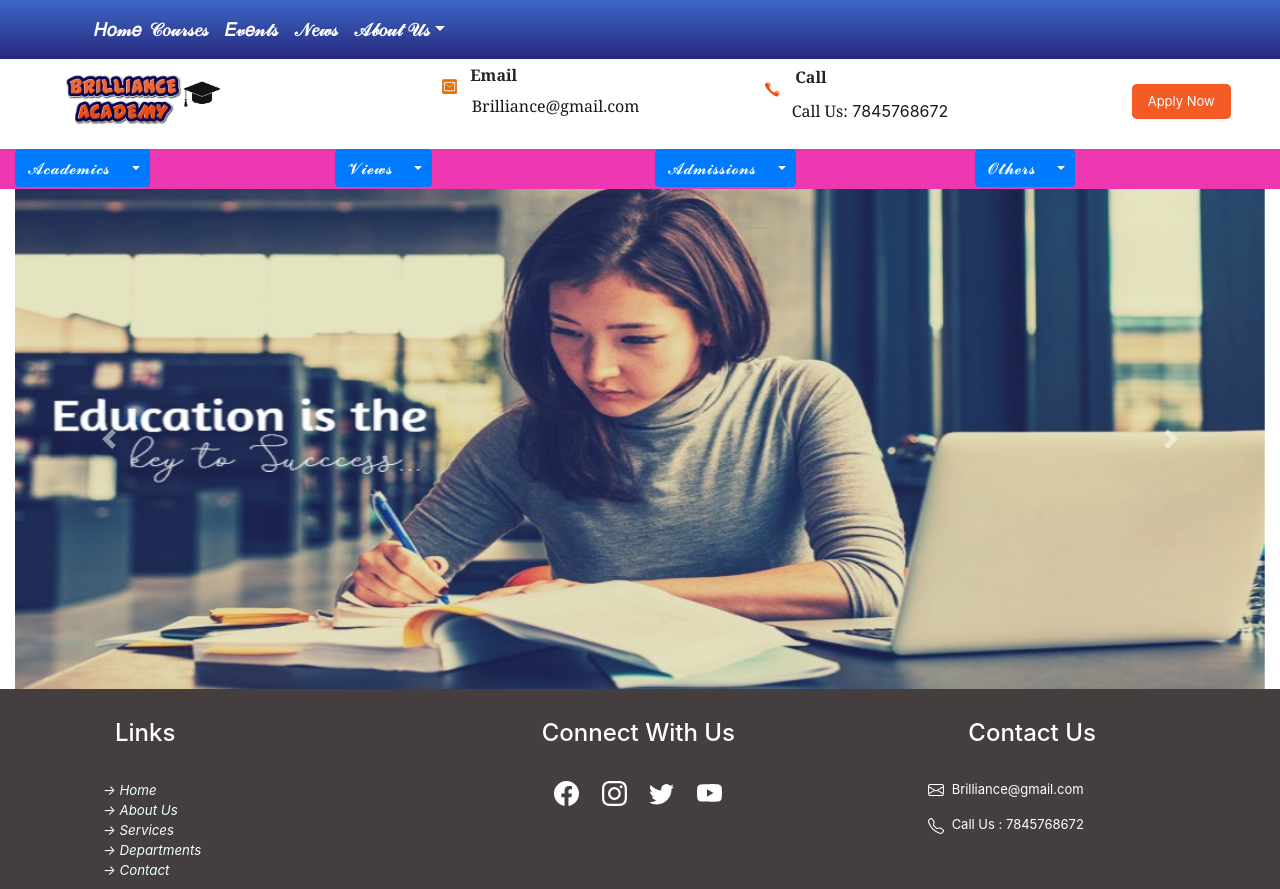
After one commit to Akhilamk/mypro_clg, a Laravel app: page /studhome in a window 1280 px wide. The commit adds this page. Run offline with Laravel 8, Linux system fonts and the light colour scheme.

Commit message:
new commit

```diff
--- a/config/database.php
+++ b/config/database.php
@@ -15,7 +15,7 @@ return [
     |
     */
 
-    'default' => env('DB_CONNECTION', 'mysql'),
+    'default' => env('DB_CONNECTION', 'pgsql'),
 
     /*
     |--------------------------------------------------------------------------
@@ -68,9 +68,9 @@ return [
             'url' => env('DATABASE_URL'),
             'host' => env('DB_HOST', '127.0.0.1'),
             'port' => env('DB_PORT', '5432'),
-            'database' => env('DB_DATABASE', 'forge'),
-            'username' => env('DB_USERNAME', 'forge'),
-            'password' => env('DB_PASSWORD', ''),
+            'database' => env('DB_DATABASE', 'clgpro'),
+            'username' => env('DB_USERNAME', 'postgres'),
+            'password' => env('DB_PASSWORD', 'akhila123'),
             'charset' => 'utf8',
             'prefix' => '',
             'prefix_indexes' => true,
--- a/resources/views/adminhome.blade.php
+++ b/resources/views/adminhome.blade.php
@@ -42,7 +42,7 @@
         </div>
         <br>
         <div style="width: 150px;height: 100px;background-color: darkmagenta;margin-left: 20px;text-align: center;">
-            <a href="" id="a1"><br> News</a>
+            <a href="news" id="a1"><br> News</a>
 
         </div>
         <br>
--- /dev/null
+++ b/resources/views/studenthome.blade.php
@@ -0,0 +1,120 @@
+@extends('headfoot') @section('content')
+<!-- first section -->
+  <div class="row">
+            <div class="col-lg-4 col-sm-12 col-xs-12 col-md-12" style="height: 90px; background-color: white;"><img src="{{url('images/brillions.png')}}" style="height:60px; margin-top: 10px; margin-left: 50px; " alt=""><img src="{{url('images/grad.jpg')}}" alt="" style="height: 40px;"></div>
+            <div class="col-lg-3 col-sm-12 col-xs-12 col-md-12 " style="height: 90px; background-color:white;"><img src="{{url('images/emaillogo.png')}}" style="margin-top: 20px; height: 15px;" alt="">&nbsp;&nbsp;&nbsp;<b style="font-family: Georgia, 'Times New Roman', Times, serif; margin-top: 100px;">Email</b> <br><span style="color: rgb(24, 24, 27); margin-left: 30px;font-family: Georgia, 'Times New Roman', Times, serif;">Brilliance@gmail.com</span>                </div>
+            <div class="col-lg-3 col-sm-12 col-xs-12 col-md-12 " style="height: 90px; background-color: white;"><img src="{{url('images/calllogo.png')}}" style="margin-top: 20px; height: 20px;" alt="">&nbsp;&nbsp;&nbsp;<b style="font-family: Georgia, 'Times New Roman', Times, serif; margin-top: 100px;">Call</b> <br><span style="color: rgb(24, 24, 27); margin-left: 30px;"><span style="font-family: Georgia, 'Times New Roman', Times, serif;">Call Us:</span>                7845768672</span>
+            </div>
+            <div class="col-lg-2 col-sm-12 col-xs-12 col-md-12 d-none d-lg-block " style="height: 90px; background-color: white;"><button class="btn btn-lg btn-primary" style="margin-top: 25px; height: 35px; background-color: rgb(245, 92, 37); font-size: small; border: none; margin-left: 50px;">Apply Now</button></div>
+
+        </div>
+        <!-- ////end//// -->
+
+<div class="row">
+
+    <div class="col-3" style="height: 40px; background-color: rgb(236, 55, 176);">
+            <!-- ////academics/// -->
+       <!-- Example split danger button -->
+    <div class="btn-group">
+    <button type="button" class="btn btn-primary">𝓐𝓬𝓪𝓭𝓮𝓶𝓲𝓬𝓼</button>
+    <button type="button" class="btn btn-primary dropdown-toggle dropdown-toggle-split" data-toggle="dropdown" aria-haspopup="true" aria-expanded="false">
+      <span class="sr-only">Toggle Dropdown</span>
+    </button>
+    <div class="dropdown-menu">
+        <a class="dropdown-item" href="#">𝐓𝐢𝐦𝐞𝐭𝐚𝐛𝐥𝐞</a>
+      <a class="dropdown-item" href="#">𝐏𝐫𝐨𝐣𝐞𝐜𝐭</a>
+      <a class="dropdown-item" href="#">𝐀𝐬𝐬𝐢𝐠𝐧𝐦𝐞𝐧𝐭𝐬</a>
+      <a class="dropdown-item" href="#">𝐒𝐞𝐦𝐢𝐧𝐚𝐫</a>
+      <a class="dropdown-item" href="#">𝐄𝐱𝐚𝐦𝐢𝐧𝐚𝐭𝐢𝐨𝐧𝐬</a>
+
+
+      <div class="dropdown-divider"></div>
+    </div>
+  </div>
+  <!-- ///end///// -->
+    </div>
+
+    <div class="col-3" style="height: 40px; background-color: rgb(236, 55, 176);">
+          <!-- ////views/// -->
+        <div class="btn-group">
+        <button type="button" class="btn btn-primary">𝓥𝓲𝓮𝔀𝓼</button>
+        <button type="button" class="btn btn-primary dropdown-toggle dropdown-toggle-split" data-toggle="dropdown" aria-haspopup="true" aria-expanded="false">
+          <span class="sr-only">Toggle Dropdown</span>
+        </button>
+        <div class="dropdown-menu">
+            <a class="dropdown-item" href="#">𝑽𝒊𝒆𝒘 𝑨𝒕𝒕𝒆𝒏𝒅𝒂𝒏𝒄𝒆</a>
+          <a class="dropdown-item" href="#">𝑽𝒊𝒆𝒘 𝑺𝒚𝒍𝒍𝒂𝒃𝒖𝒔</a>
+          <a class="dropdown-item" href="#">𝑽𝒊𝒆𝒘 𝑨𝒄𝒂𝒅𝒆𝒎𝒊𝒄 𝒑𝒆𝒓𝒇𝒐𝒓𝒎𝒂𝒏𝒄𝒆</a>
+
+
+          <div class="dropdown-divider"></div>
+        </div>
+      </div>
+      <!-- ////end//// -->
+    </div>
+
+    <div class="col-3" style="height: 40px; background-color: rgb(236, 55, 176);">
+        <!-- ////admission/// -->
+        <div class="btn-group">
+            <button type="button" class="btn btn-primary">𝓐𝓭𝓶𝓲𝓼𝓼𝓲𝓸𝓷𝓼</button>
+            <button type="button" class="btn btn-primary dropdown-toggle dropdown-toggle-split" data-toggle="dropdown" aria-haspopup="true" aria-expanded="false">
+              <span class="sr-only">Toggle Dropdown</span>
+            </button>
+            <div class="dropdown-menu">
+                <a class="dropdown-item" href="#">𝗖𝗼𝘂𝗿𝘀𝗲𝘀</a>
+              <a class="dropdown-item" href="#">𝗙𝗲𝗲 𝗗𝗲𝘁𝗮𝗶𝗹𝘀</a>
+              <a class="dropdown-item" href="#">𝗦𝗰𝗼𝗹𝗮𝗿𝘀𝗵𝗶𝗽</a>
+
+
+              <div class="dropdown-divider"></div>
+            </div>
+          </div>
+          <!-- ////end/// -->
+    </div>
+    <div class="col-3" style="height: 40px; background-color: rgb(236, 55, 176);">
+        <!-- ///others/// -->
+        <div class="btn-group">
+            <button type="button" class="btn btn-primary">𝓞𝓽𝓱𝓮𝓻𝓼</button>
+            <button type="button" class="btn btn-primary dropdown-toggle dropdown-toggle-split" data-toggle="dropdown" aria-haspopup="true" aria-expanded="false">
+              <span class="sr-only">Toggle Dropdown</span>
+            </button>
+            <div class="dropdown-menu">
+                <a class="dropdown-item" href="#">𝗖𝗼𝘂𝗿𝘀𝗲𝘀</a>
+              <a class="dropdown-item" href="#">𝗙𝗲𝗲 𝗗𝗲𝘁𝗮𝗶𝗹𝘀</a>
+              <a class="dropdown-item" href="#">𝗦𝗰𝗼𝗹𝗮𝗿𝘀𝗵𝗶𝗽</a>
+
+
+              <div class="dropdown-divider"></div>
+            </div>
+          </div>
+          <!-- ////end/// -->
+    </div>
+
+
+</div>
+        <!-- ////second///// -->
+  <div id="carouselExampleFade" class="carousel slide carousel-fade" data-ride="carousel">
+            <div class="carousel-inner">
+                <div class="carousel-item active">
+                    <img src="{{url('images/open.jpg')}}" class="d-block w-100" alt="..." style="  height: 500px;">
+                </div>
+                <div class="carousel-item">
+                    <img src="{{url('images/book.jpg')}}" class="d-block w-100" alt="..." style=" height: 500px;">
+                </div>
+                <div class="carousel-item">
+                    <img src="{{url('images/path.jpg')}}" class="d-block w-100" alt="..." style=" height: 500px;">
+                </div>
+
+            </div>
+            <a class="carousel-control-prev" href="#carouselExampleFade" role="button" data-slide="prev">
+                <span class="carousel-control-prev-icon" aria-hidden="true"></span>
+                <span class="sr-only">Previous</span>
+            </a>
+            <a class="carousel-control-next" href="#carouselExampleFade" role="button" data-slide="next">
+                <span class="carousel-control-next-icon" aria-hidden="true"></span>
+                <span class="sr-only">Next</span>
+            </a>
+        </div>
+        <!-- /////end///// -->
+
+        @endsection
--- a/routes/web.php
+++ b/routes/web.php
@@ -45,3 +45,4 @@ Route::view('qlbca','quiklink');
 Route::view('bscql','bscql');
 Route::view('baql','baql');
 Route::view('bbaql','bbaql');
+Route::view('studhome','studenthome');
```
Also changed, not shown: public/images/book.jpg (added), public/images/fem.jpg (added), public/images/open.jpg (added), public/images/path.jpg (added).
